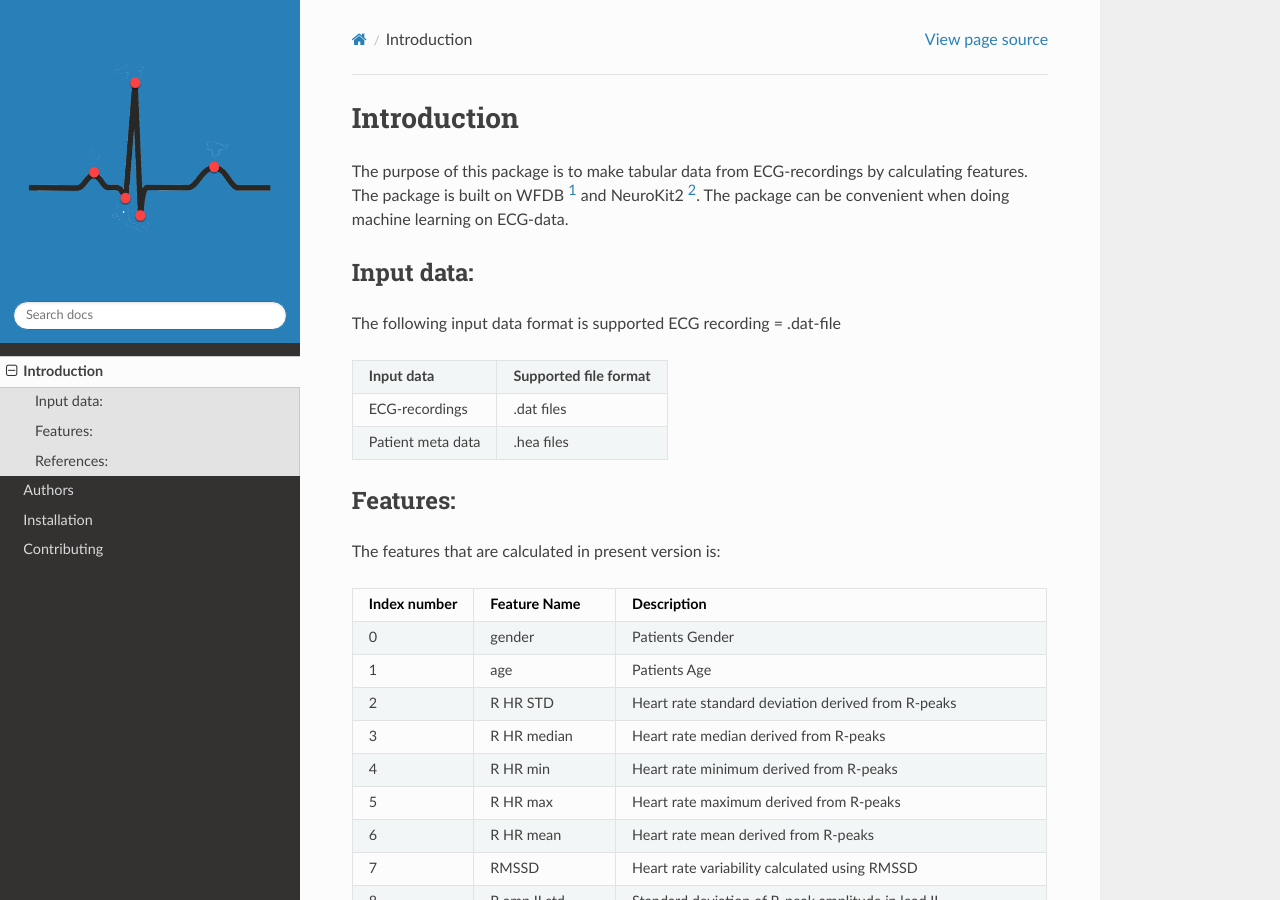
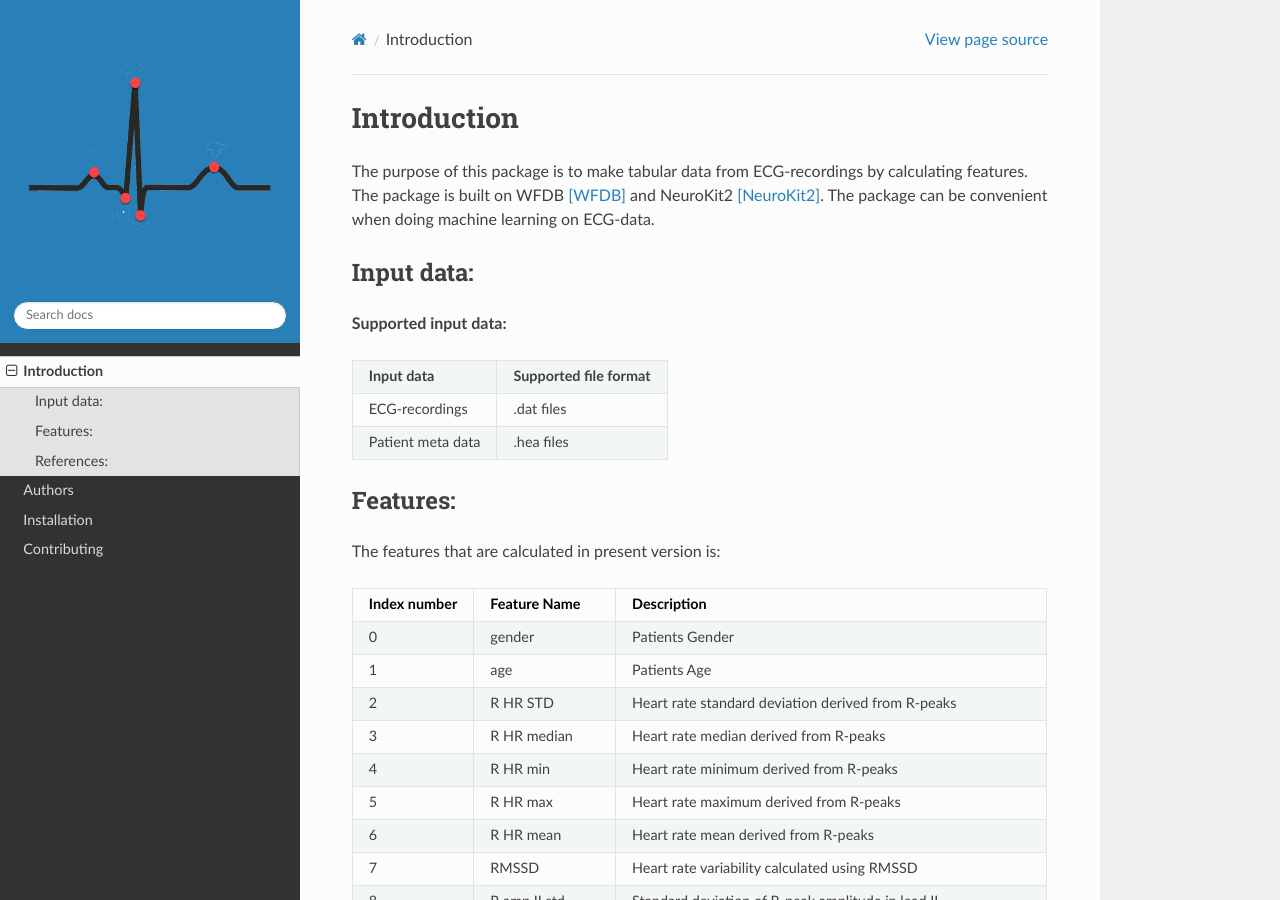
Before and after one commit to Bsingstad/ECG-featurizer, a Sphinx documentation site: the page built from docs/source/introduction.rst, in a window 1280 px wide and 900 px high. Built offline with Sphinx 7.4.7 and the Read the Docs theme 2.0.0, drawn with Linux system fonts in a browser that asks for light colours.

Commit message:
Update introduction.rst

```diff
--- a/docs/source/introduction.rst
+++ b/docs/source/introduction.rst
@@ -1,12 +1,11 @@
 *****
 Introduction
 *****
-The purpose of this package is to make tabular data from ECG-recordings by calculating features. The package is built on WFDB [#]_ and NeuroKit2 [#]_. The package can be convenient when doing machine learning on ECG-data.
+The purpose of this package is to make tabular data from ECG-recordings by calculating features. The package is built on WFDB [WFDB]_ and NeuroKit2 [NeuroKit2]_. The package can be convenient when doing machine learning on ECG-data.
 
 Input data:
 ===========
-The following input data format is supported
-ECG recording = .dat-file
+**Supported input data:**
 
 +-------------------+---------------------------+
 | **Input data**    | **Supported file format** |
@@ -15,6 +14,7 @@ ECG recording = .dat-file
 +-------------------+---------------------------+
 | Patient meta data | .hea files                |
 +-------------------+---------------------------+
+
 
 
 Features:
@@ -252,7 +252,7 @@ The features that are calculated in present version is:
 References:
 ===========
 
-.. [#] WFDB: https://github.com/MIT-LCP/wfdb-python
-.. [#] Makowski, D., Pham, T., Lau, Z. J., Brammer, J. C., Lesspinasse, F., Pham, H.,
+.. [WFDB] WFDB: https://github.com/MIT-LCP/wfdb-python
+.. [NeuroKit2] Makowski, D., Pham, T., Lau, Z. J., Brammer, J. C., Lesspinasse, F., Pham, H.,
   Schölzel, C., & S H Chen, A. (2020). NeuroKit2: A Python Toolbox for Neurophysiological
   Signal Processing. Retrieved March 28, 2020, from https://github.com/neuropsychology/NeuroKit
```
